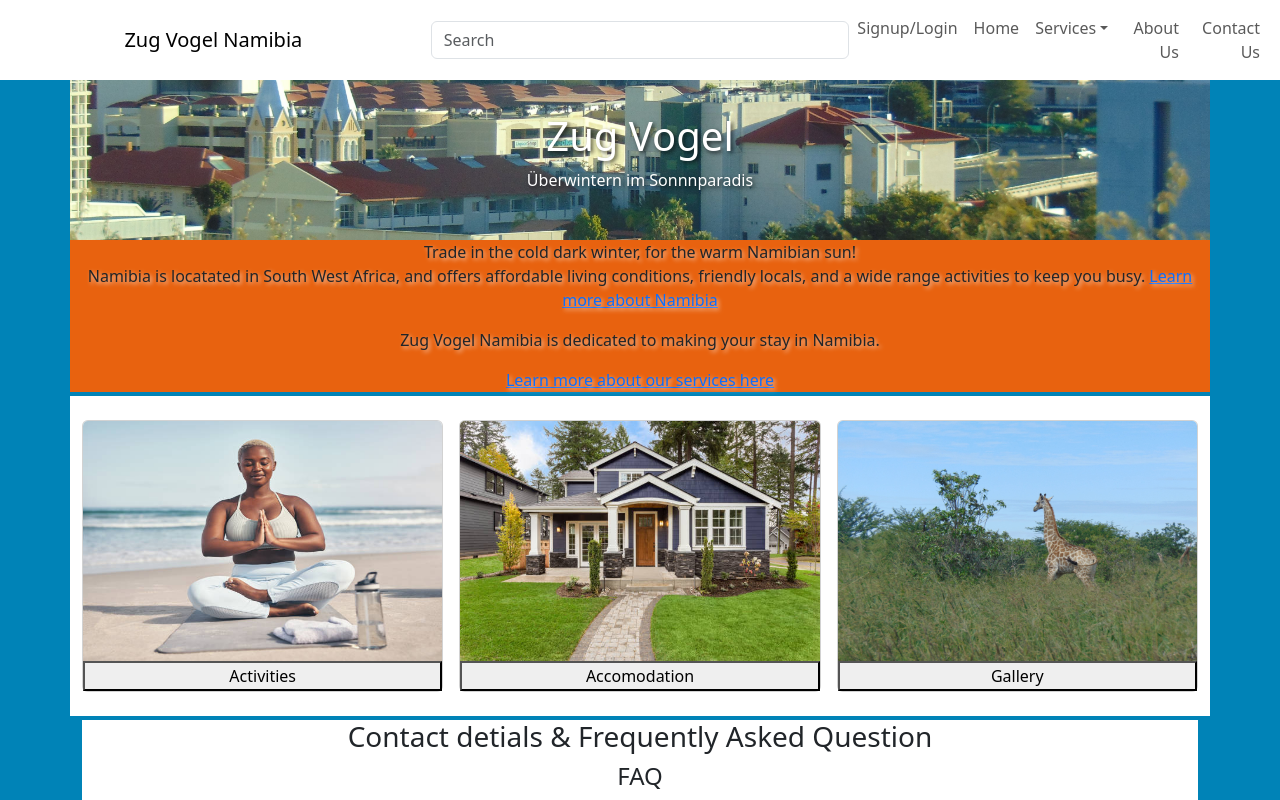
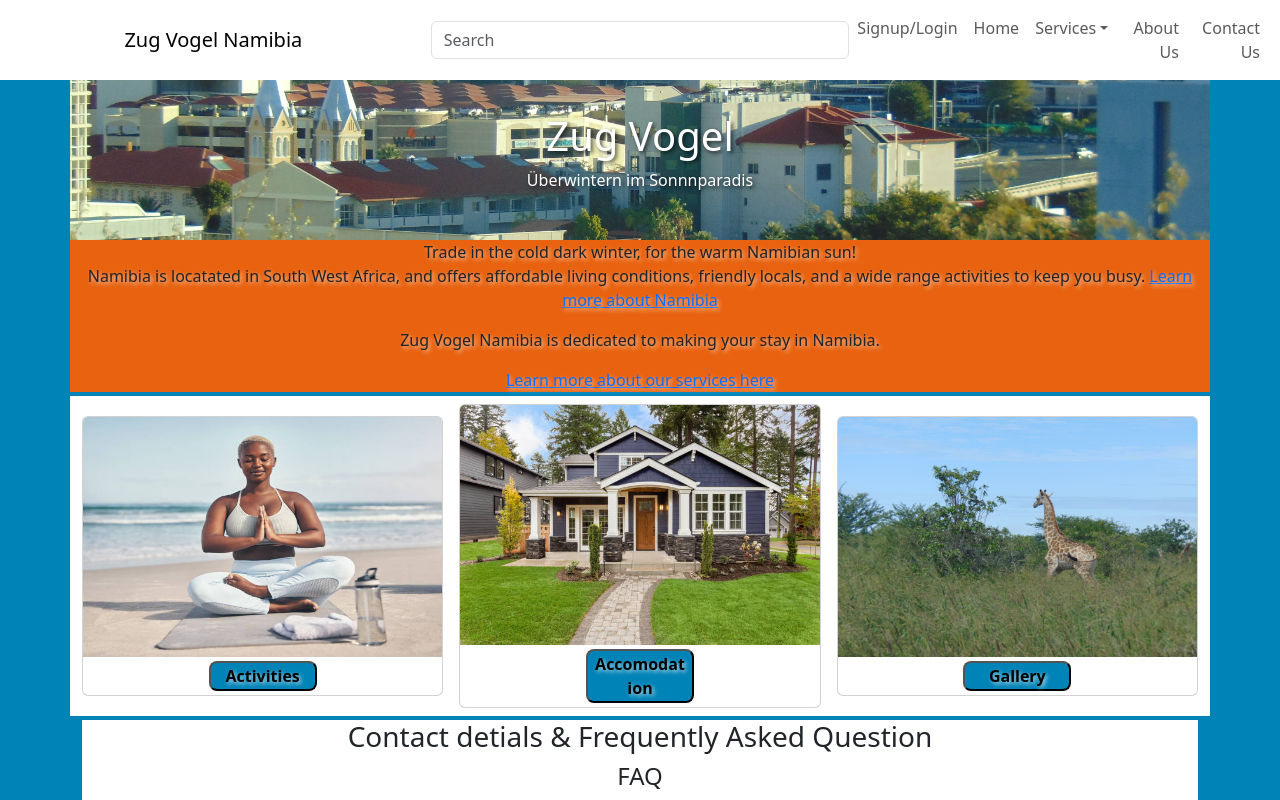
Before and after one commit to Inotila/Zug-Vogel, a React (Create React App) app in the folder frontend/: page / in a window 1280 px wide. Shown: the top 800 px of the page. Built offline with nearby package versions, Linux system fonts and the light colour scheme.

Commit message:
Added style to home page buttons

```diff
--- a/frontend/src/assets/css/index.css
+++ b/frontend/src/assets/css/index.css
@@ -34,3 +34,9 @@ code {
   display: flex;
   flex-direction: column;
 }
+
+button {
+  background-color: #0083B7;
+  border-radius: 0.5rem !important;
+  width:fit-content;
+}
--- a/frontend/src/components/home/assets/css/home.css
+++ b/frontend/src/components/home/assets/css/home.css
@@ -23,10 +23,9 @@
     display: flex;
     flex-direction: row;
     background-color: rgb(255, 255, 255);
-   align-items: center;
-   justify-content: center;
-   height: 20rem;
-
+    align-items: center;
+    justify-content: center;
+    height: 20rem;
   }
 
   .homepage-cards{
@@ -44,3 +43,15 @@
 .contact-and-faq-container{
   background-color: rgb(255, 255, 255);
 }
+
+.home-link-button {
+  width: 30% !important;
+  font-weight:bold;
+  text-shadow: 2px 2px 4px rgba(255, 255, 255, 0.7); /* Optional: Add a text shadow */
+}
+
+.home-link-button:hover {
+  background-color: #7ad8f1;
+  text-shadow: 2px 2px 4px rgba(6, 56, 117, 0.7); /* Optional: Add a text shadow */
+
+}
--- a/frontend/src/components/home/home.tsx
+++ b/frontend/src/components/home/home.tsx
@@ -38,22 +38,29 @@ const HomePage: React.FC = () => {
                   <img className="home-img-links card-img-top" src={yoga}
                         alt="#" aria-label="an image link leads to details about the art work"/>
                 </Link>
-              <button className='home-link-button'> Activities</button>
+                <div className='d-flex justify-content-center my-1'>
+                    <button className='home-link-button'> Activities</button>
+                </div>
+
             </div>
             <div className="card homepage-cards accomdation-card mx-3">
                 <Link to="/" className='home-img-links-container'>
                   <img className="home-img-links card-img-top"  src={house1}
                         alt="#" aria-label="an image link leads to details about the art work"/>
                 </Link>
-              <button className='home-link-button'> Accomodation</button>
-            </div>
+                <div className='d-flex justify-content-center'></div>
+                <div className='d-flex justify-content-center my-1'>
+                    <button className='home-link-button'> Accomodation</button>
+                </div>            </div>
             <div className="card homepage-cards">
                 <Link to="/" className='home-img-links-container'>
                   <img className="home-img-links card-img-top" src={gallery}
                         alt="#" aria-label="an image link leads to details about the art work"/>
                 </Link>
-              <button className='home-link-button'> Gallery</button>
-            </div>
+                <div className='d-flex justify-content-center'></div>
+                <div className='d-flex justify-content-center my-1'>
+                    <button className='home-link-button'> Gallery</button>
+                </div>            </div>
           </div>
         </div>
         <div className="row mt-1">
```
